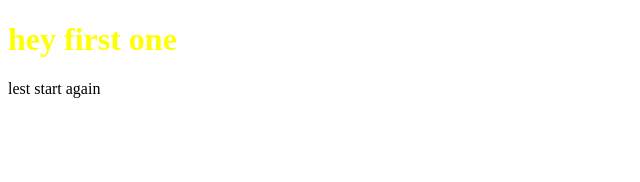
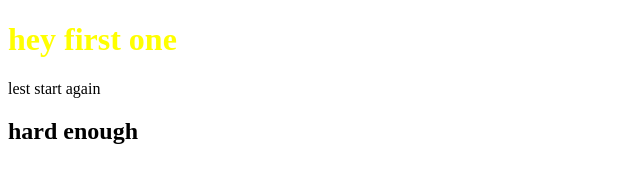
Before and after one commit to Sogandfrn/secondone, a plain HTML site: page index.html in a window 1280 px wide. Shown: the whole page, without its empty margins (0-640 px from the left). Drawn offline with Linux system fonts and the light colour scheme.

Commit message:
adding h2

```diff
--- a/index.html
+++ b/index.html
@@ -13,5 +13,6 @@
   <body>
     <h1>hey first one</h1>
     <p>lest start again</p>
+    <h2>hard enough</h2>
   </body>
 </html>
```
